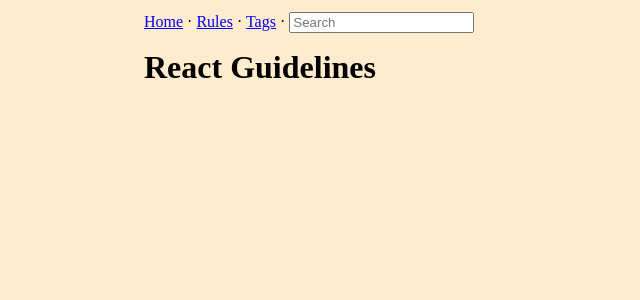
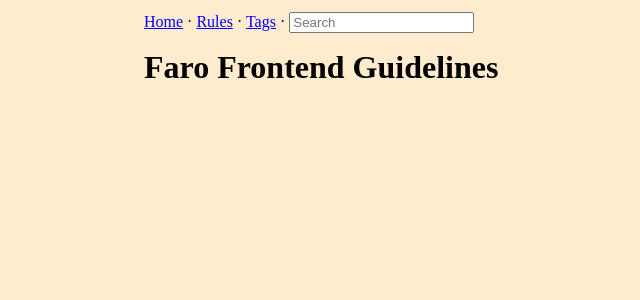
Before and after one commit to liferay-ac/faro-frontend-guidelines, a Node project: template src/views/home.handlebars in a window 1280 px wide. Shown: the top 300 px of the page, without its empty margins (171-811 px from the left). Run offline with Node 20 templates, Linux system fonts and the light colour scheme; the template is opened without the code that fills it, so the values that code supplies are empty.

Commit message:
Rename the site title to Faro Frontend Guidelines

```diff
--- a/src/views/home.handlebars
+++ b/src/views/home.handlebars
@@ -1,3 +1,3 @@
-<h1>React Guidelines</h1>
+<h1>Faro Frontend Guidelines</h1>
 
 {{> doc-list}}
--- a/src/views/layouts/main.handlebars
+++ b/src/views/layouts/main.handlebars
@@ -13,7 +13,7 @@
       <meta name="author" content="{{author}}" />
     {{/if}}
 
-    <title>{{#if title}}{{title}}{{else}}React Guidelines{{/if}}</title>
+    <title>{{#if title}}{{title}}{{else}}Faro Frontend Guidelines{{/if}}</title>
 
     <link rel="stylesheet" href="/highlight.css" />
     <link rel="stylesheet" href="/styles.css" />
```
